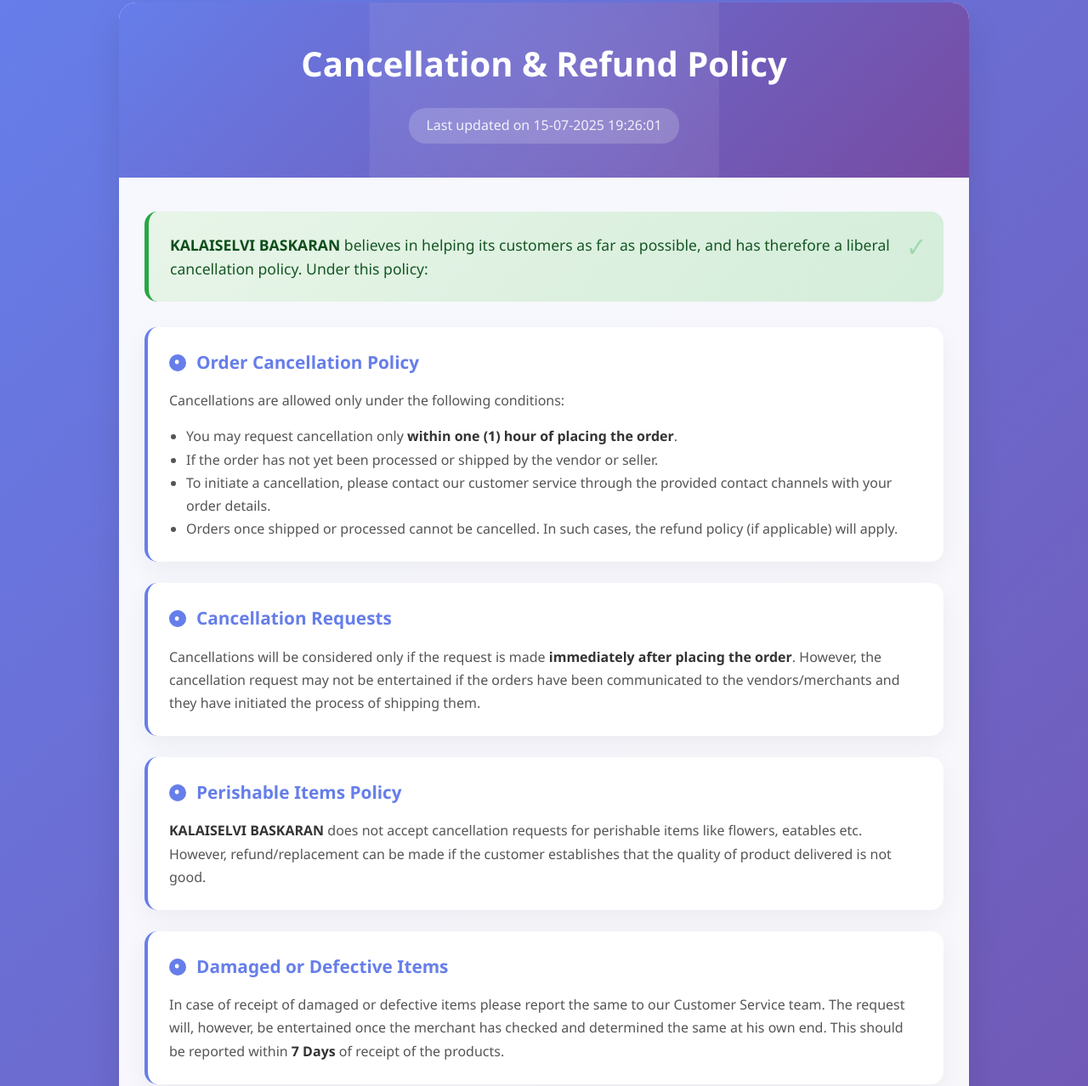
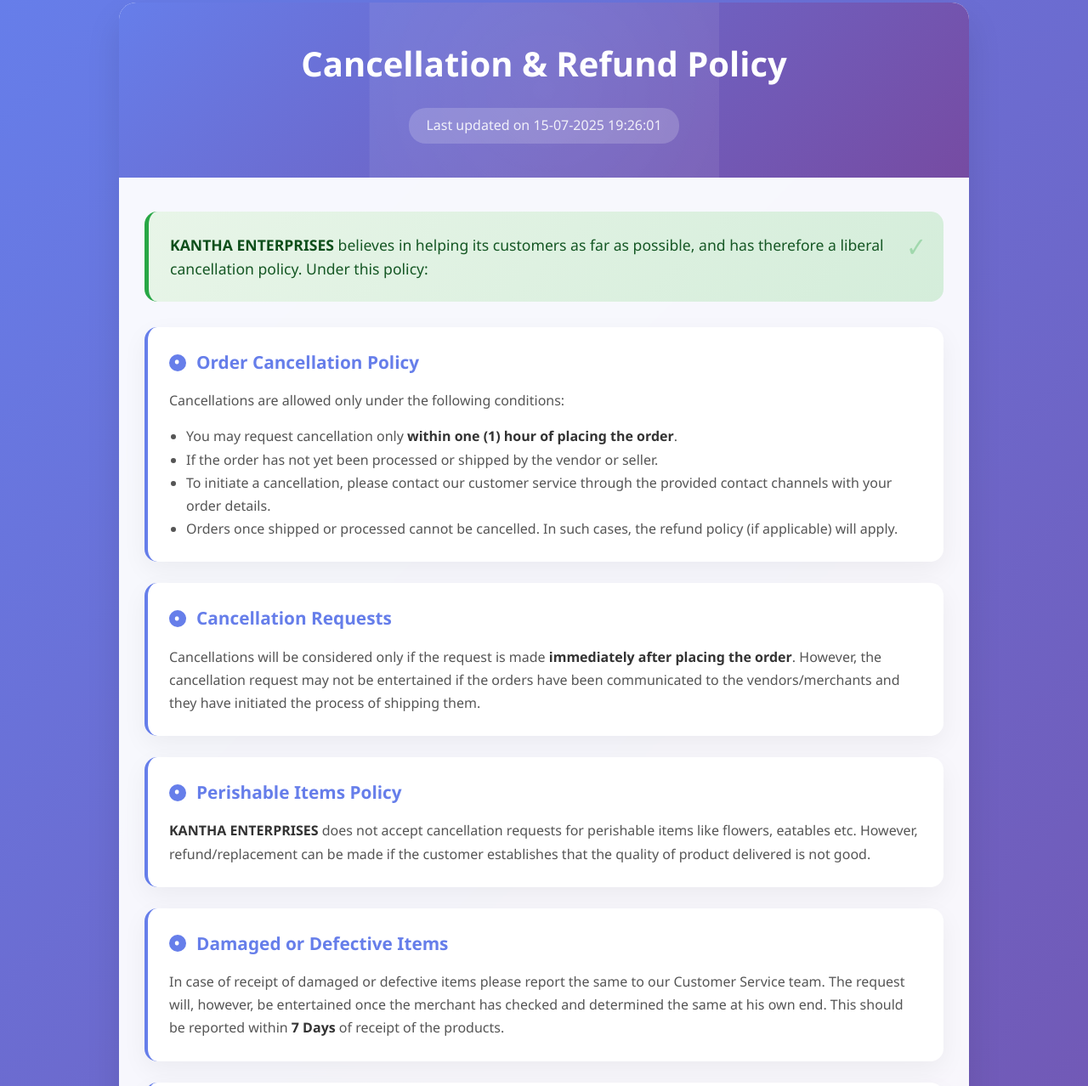
Before and after one commit to ChandraAthithan/chandraathithan.github.io, a plain HTML site: page refundpolicy.html in a window 1280 px wide. Shown: the part 17-1295 px from the top of the page at 85% size. Drawn offline with Linux system fonts and the light colour scheme.

Commit message:
Update refundpolicy.html

```diff
--- a/refundpolicy.html
+++ b/refundpolicy.html
@@ -339,7 +339,7 @@ text-align: center;
 
         <div class="content">
             <div class="intro-section">
-                <p><strong>KALAISELVI BASKARAN</strong> believes in helping its customers as far as possible, and has therefore a liberal cancellation policy. Under this policy:</p>
+                <p><strong>KANTHA ENTERPRISES</strong> believes in helping its customers as far as possible, and has therefore a liberal cancellation policy. Under this policy:</p>
             </div>
 
             <div class="policy-sections">
@@ -363,7 +363,7 @@ text-align: center;
 
                 <div class="policy-section">
                     <h3>Perishable Items Policy</h3>
-                    <p><strong>KALAISELVI BASKARAN</strong> does not accept cancellation requests for perishable items like flowers, eatables etc. However, refund/replacement can be made if the customer establishes that the quality of product delivered is not good.</p>
+                    <p><strong>KANTHA ENTERPRISES</strong> does not accept cancellation requests for perishable items like flowers, eatables etc. However, refund/replacement can be made if the customer establishes that the quality of product delivered is not good.</p>
                 </div>
 
                 <div class="policy-section">
```
